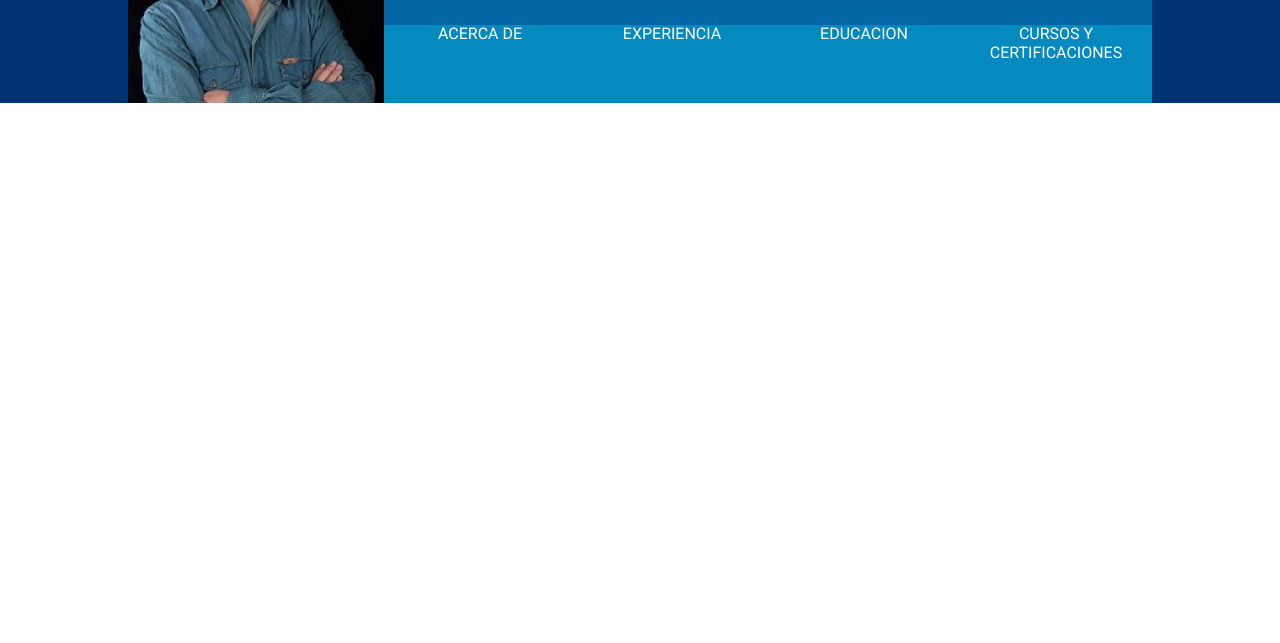
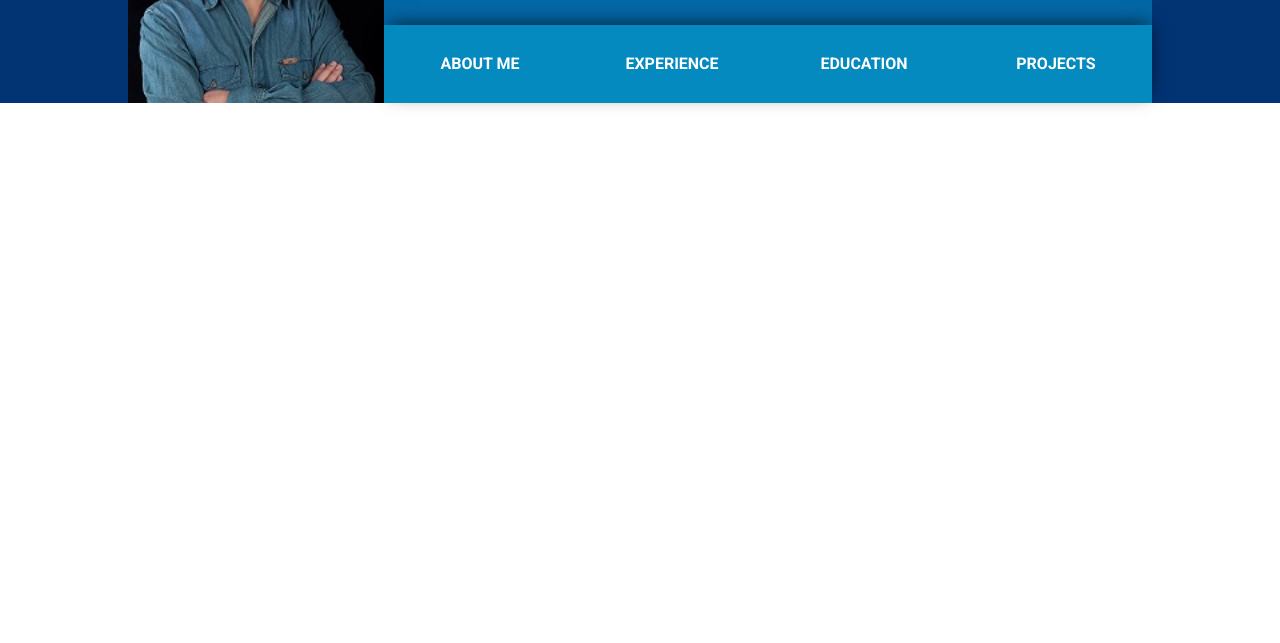
Before and after one commit to guerronc/guerronc.github.io, a plain HTML site: page index.html in a window 1280 px wide. Shown: the part 157-800 px from the top of the page. Drawn offline with Linux system fonts and the light colour scheme.

Commit message:
Improve navigation bar

```diff
--- a/index.html
+++ b/index.html
@@ -20,10 +20,30 @@
             <p>Web Developer</p>
           </div>
           <nav class="header__navbar">
-            <a class="header__navbar-item" href="">Acerca de</a>
-            <a class="header__navbar-item" href="">Experiencia</a>
-            <a class="header__navbar-item" href="">Educacion</a>
-            <a class="header__navbar-item" href="">Cursos y certificaciones</a>
+            <a class="header__navbar-item" href="">
+              <div>
+                <i></i>
+                <p>About me</p>
+              </div>
+            </a>
+            <a class="header__navbar-item" href="">
+              <div>
+                <i></i>
+                <p>Experience</p>
+              </div>
+            </a>
+            <a class="header__navbar-item" href="">
+              <div>
+                <i></i>
+                <p>Education</p>
+              </div>
+            </a>
+            <a class="header__navbar-item" href="">
+              <div>
+                <i></i>
+                <p>Projects</p>
+              </div>
+            </a>
           </nav>
         </div>
       </div>
--- a/src/assets/styles/style.css
+++ b/src/assets/styles/style.css
@@ -53,6 +53,7 @@ body{
     font-weight: 700;
     font-size: 50px;
     margin-bottom: 0px;
+    letter-spacing: 10px;
 }
 
 .header__titulo p{
@@ -67,6 +68,7 @@ body{
     grid-template-columns: 1fr 1fr 1fr 1fr;
     grid-template-rows: 1fr;
     align-items: center;
+    box-shadow: 1px -5px 18px -5px rgba(0,0,0,0.75);
 }
 
 .header__navbar-item{
@@ -77,11 +79,18 @@ body{
     background-color: #048ABF;
     width: 100%;
     height: 100%;
-    text-align: center;
-    display: block;
 }
 
+.header__navbar-item div{
+    display: flex;
+    justify-content: center;
+    align-items: center;
+    height: 100%;
+    font-weight: 700;
+}
+
+
 .header__navbar-item:hover{
-    background-color: black;
-    color: white;
+    opacity: .8;
+
 }
```
